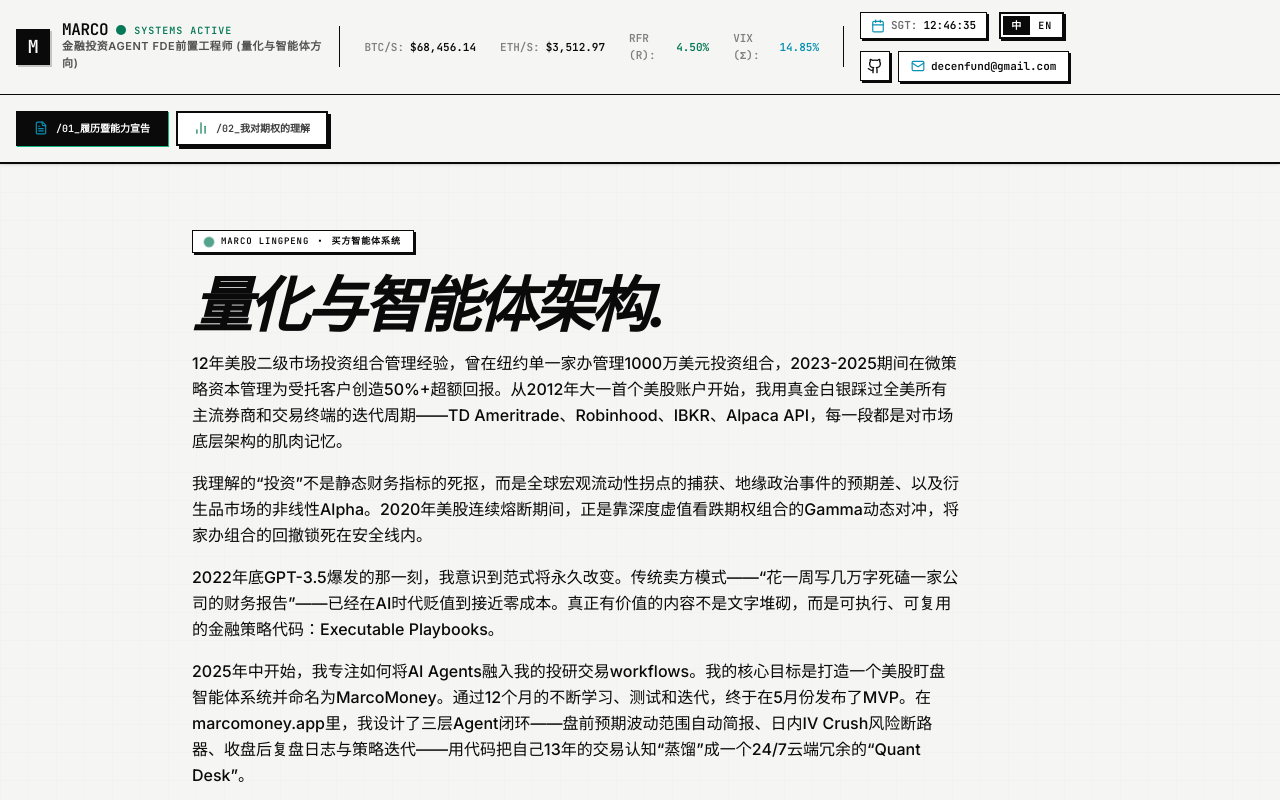
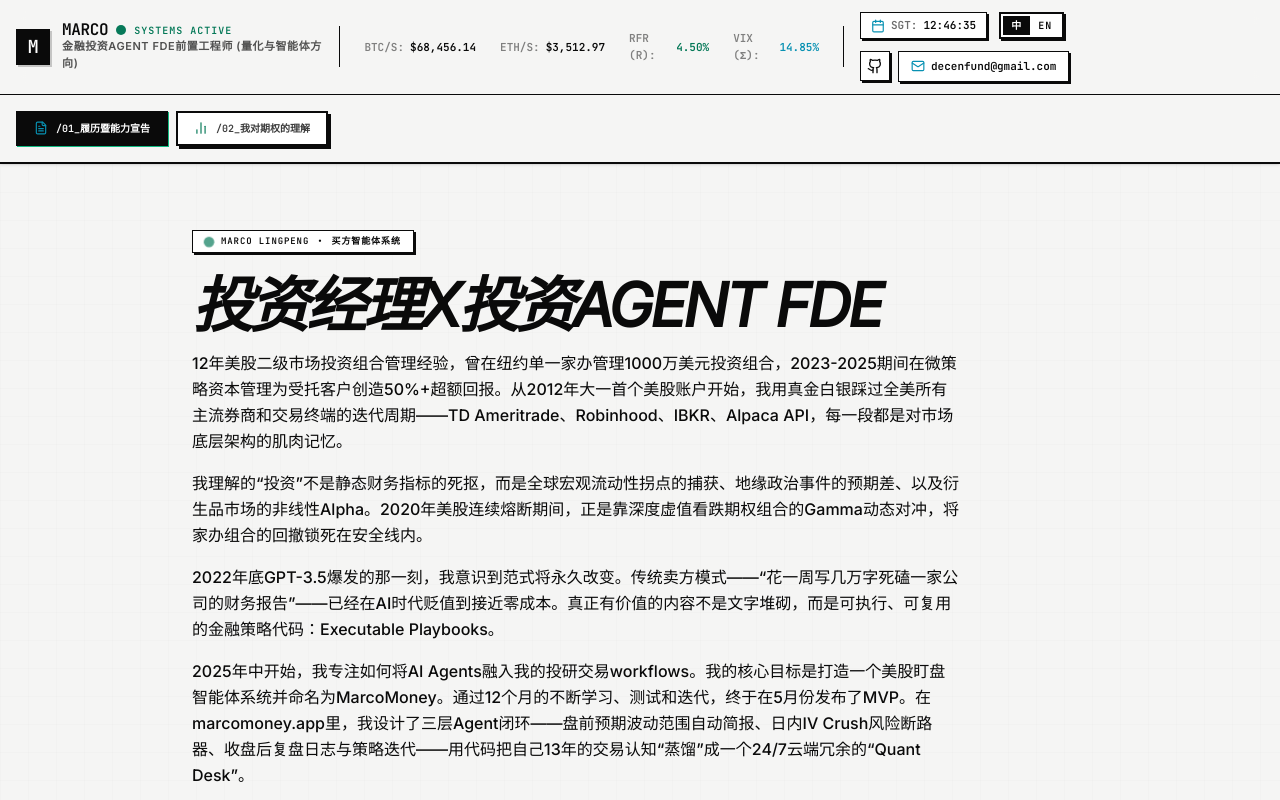
Before and after one commit to decendao/Profile-Page, a React (Vite) app: page / in a window 1280 px wide. Shown: the top 800 px of the page. Built offline with nearby package versions, Linux system fonts and the light colour scheme.

Commit message:
feat: update professional title in hero section
Change the headline to reflect current role as Portfolio Manager and Investment Agent FDE.

```diff
--- a/src/components/Hero.tsx
+++ b/src/components/Hero.tsx
@@ -64,7 +64,7 @@ export default function Hero({ lang }: HeroProps) {
             className="space-y-4"
           >
             <h1 className="text-4xl sm:text-5xl lg:text-6xl font-black tracking-tighter text-brand-border leading-[0.95] uppercase italic">
-              {lang === 'en' ? 'QUANTAMENTAL SYSTEMS.' : '量化与智能体架构.'}
+              {lang === 'en' ? 'PORTFOLIO MANAGER x INVESTMENT AGENT FDE.' : '投资经理X投资Agent FDE'}
             </h1>
 
             {/* Split Paragraph Bio rendering */}
```
